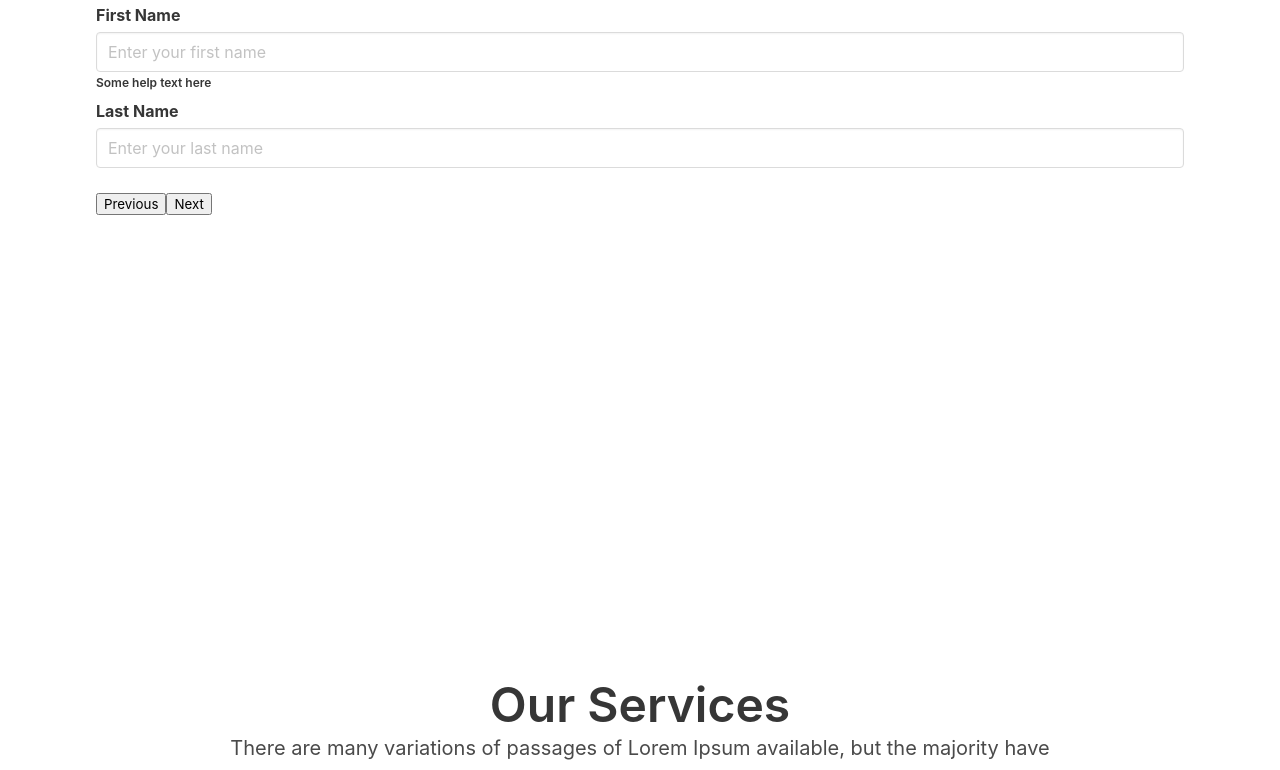
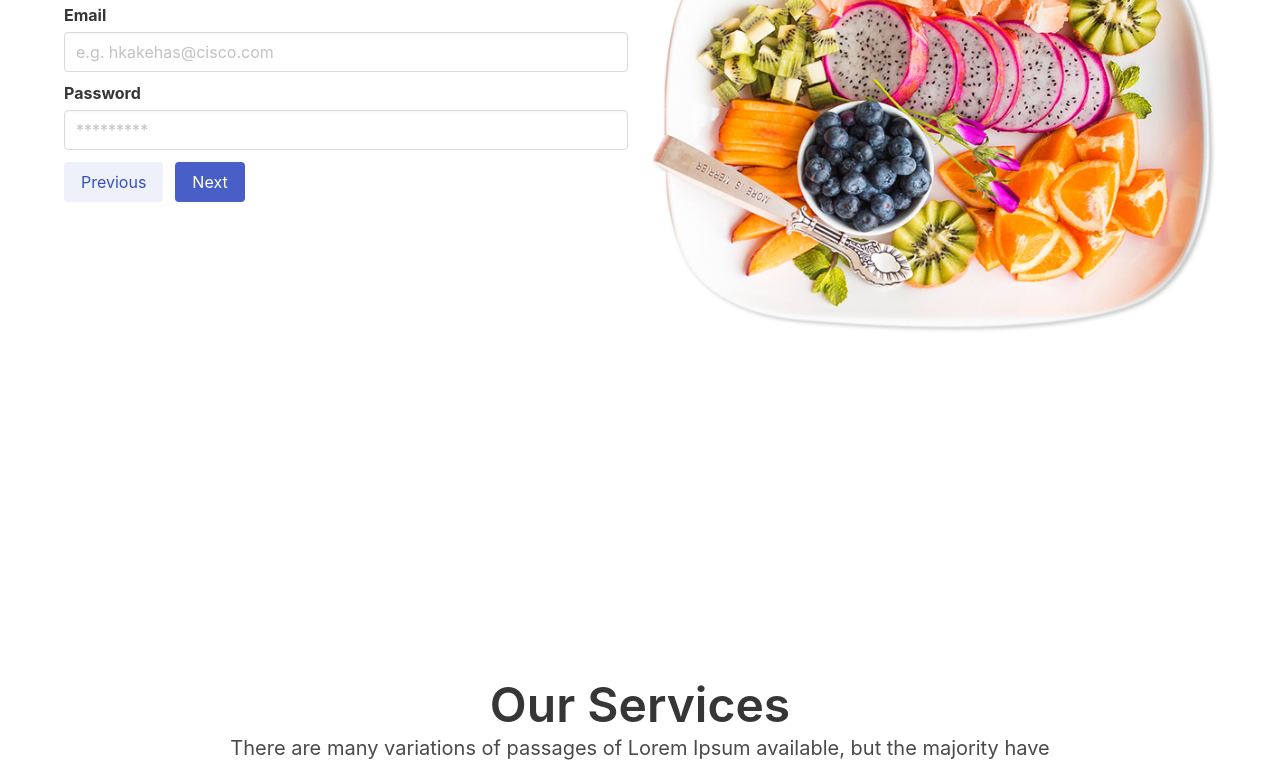
Before and after one commit to 7100SW/tutorial-my-gatsby-site, a Gatsby site: page /brokers/signup in a window 1280 px wide. Shown: the part 229-999 px from the top of the page. Built offline with nearby package versions, Linux system fonts and the light colour scheme; Gatsby itself is replaced by a stand-in of ours.

Commit message:
Implement Wizard Component

```diff
--- a/package.json
+++ b/package.json
@@ -31,6 +31,7 @@
     "react-helmet": "^6.1.0",
     "react-hook-form": "^7.28.1",
     "react-icons": "^4.3.1",
+    "react-router-dom": "6",
     "sass": "^1.49.9"
   },
   "devDependencies": {
--- /dev/null
+++ b/src/features/brokers/FormSteps.tsx
@@ -0,0 +1,34 @@
+import React from "react";
+import { PersonalDetails } from "./PersonalDetails";
+import { UserDetails } from "./UserDetails";
+
+const FormSteps = (
+  step: number,
+  setStep: (set: number) => void,
+  data: Record<string, any>,
+  setData: (data: Record<string, any>) => void
+) => [
+  {
+    title: "Personal Details",
+    content: (
+      <PersonalDetails
+        step={step}
+        setStep={setStep}
+        data={data}
+        setData={setData}
+      />
+    ),
+  },
+  {
+    title: "User Details",
+    content: (
+      <UserDetails
+        step={step}
+        setStep={setStep}
+        data={data}
+        setData={setData}
+      />
+    ),
+  },
+];
+export default FormSteps;
--- a/src/features/brokers/PersonalDetails.tsx
+++ b/src/features/brokers/PersonalDetails.tsx
@@ -1,16 +1,23 @@
 import React from "react";
 
 export function PersonalDetails(props: {
-  prevStep: () => void;
-  handleChange: (input: any) => (e: { target: { value: any } }) => void;
-  nextStep: () => void;
-  values: {};
+  step: number;
+  setStep: (step: number) => void;
+  data: Record<string, any>;
+  setData: (data: Record<string, any>) => void;
 }) {
+  const { step, setStep, data, setData } = props;
+
+  const handleNext = (e) => {
+    e.preventDefault();
+    setStep(step + 1);
+  };
+
   return (
     <div className="container">
       <div className="columns is-5-tablet is-4-desktop is-3-widescreen">
         <div className="column">
-          <form>
+          <form onSubmit={handleNext}>
             <div className="field">
               <label className="label">Email</label>
               <div className="control">
@@ -23,6 +30,7 @@ export function PersonalDetails(props: {
                   {/*  <i className="fa fa-envelope"></i>*/}
                   {/*</span>*/}
                 </input>
+              </div>
             </div>
             <div className="field">
               <label className="label">Password</label>
@@ -39,6 +47,16 @@ export function PersonalDetails(props: {
                 </input>
               </div>
             </div>
+
+            <div className="field is-grouped">
+              <div className="control">
+                <button className="button is-link is-light">Previous</button>
+              </div>
+              <div className="control">
+                <button type="submit" className="button is-link">
+                  Next
+                </button>
+              </div>
             </div>
           </form>
         </div>
--- a/src/features/brokers/SignupWizard.tsx
+++ b/src/features/brokers/SignupWizard.tsx
@@ -1,54 +1,18 @@
-import React from "react";
+import React, { useReducer, useState } from "react";
 import useMergeState from "../../hooks/useMergeState";
 import { UserDetails } from "./UserDetails";
 import { PersonalDetails } from "./PersonalDetails";
 import { Confirmation } from "./Confirmation";
 import { Success } from "./Success";
+import FormSteps from "./FormSteps";
+import { DefaultFormData, FormDataReducer } from "./reducer";
 
 const SignupWizard = () => {
-  const [data, setData] = useMergeState({ step: 1 });
+  let [step, setStep] = useState(0);
+  const [user, setUser] = useReducer(FormDataReducer, DefaultFormData);
+  let steps = FormSteps(step, setStep, user, setUser);
 
-  const goBack = () => {
-    const { step } = data;
-    setData({ step: step - 1 });
-  };
-
-  const goNext = () => {
-    const { step } = data;
-    setData({ step: step + 1 });
-  };
-
-  const handleChange = (input: any) => (e: { target: { value: any } }) => {
-    setData({ [input]: e.target.value });
-  };
-
-  const { step } = data;
-
-  switch (step) {
-    case 1:
-      return (
-        <UserDetails
-          nextStep={goNext}
-          handleChange={handleChange}
-          values={data}
-        />
-      );
-    case 2:
-      return (
-        <PersonalDetails
-          prevStep={goBack}
-          nextStep={goNext}
-          handleChange={handleChange}
-          values={data}
-        />
-      );
-    case 3:
-      return <Confirmation prevStep={goBack} nextStep={goNext} values={data} />;
-    case 4:
-      return <Success />;
-    default:
-    // do nothing
-  }
+  return <div>{steps[`${step}`].content}</div>;
 };
 
 export default SignupWizard;
--- a/src/features/brokers/UserDetails.tsx
+++ b/src/features/brokers/UserDetails.tsx
@@ -7,27 +7,33 @@ type UserDetailsModel = {
 };
 
 export function UserDetails(props: {
-  handleSubmit: (input: any) => (e: { target: { value: any } }) => void;
-  nextStep: () => void;
-  prevStep: () => void;
-  values: {};
+  step: number;
+  setStep: (step: number) => void;
+  data: Record<string, any>;
+  setData: (data: Record<string, any>) => void;
 }) {
+  const { step, setStep, data, setData } = props;
+
   const {
     register,
     handleSubmit,
     watch,
     formState: { errors },
   } = useForm<UserDetailsModel>();
-  const onSubmit: SubmitHandler<UserDetailsModel> = (data) => console.log(data);
+
+  const onSubmit: SubmitHandler<UserDetailsModel> = (data) => {
+    console.log(data);
+    setStep(step + 1);
+  };
 
   const Continue = (e) => {
     e.preventDefault();
-    props.nextStep();
+    setStep(step + 1);
   };
 
   const Previous = (e) => {
     e.preventDefault();
-    props.prevStep();
+    setStep(step - 1);
   };
 
   return (
@@ -58,13 +64,15 @@ export function UserDetails(props: {
           </div>
         </div>
 
-        <div className={"field"}>
-          <button type="submit" onClick={Previous}>
-            Previous
-          </button>
-          <button type="submit" onClick={Continue}>
-            Next
-          </button>
+        <div className="field is-grouped">
+          <div className="control">
+            <button className="button is-link is-light">Previous</button>
+          </div>
+          <div className="control">
+            <button type="submit" className="button is-link">
+              Next
+            </button>
+          </div>
         </div>
       </form>
     </div>
--- /dev/null
+++ b/src/features/brokers/reducer.ts
@@ -0,0 +1,34 @@
+export const DefaultFormData = {
+  firstName: "",
+  lastName: "",
+  phoneNumber: "",
+  email: "",
+  nextOfKin: {
+    firstName: "",
+    lastName: "",
+    email: "",
+  },
+};
+
+export const FormDataReducer = (
+  data: Record<string, any>,
+  { type, payload }: Record<string, any>
+) => {
+  switch (type) {
+    case "UPDATE_PERSONAL_INFO":
+      return {
+        ...data,
+        ...payload,
+      };
+    case "UPDATE_NEXTOFKIN_INFO":
+      return {
+        ...data,
+        nextOfKin: {
+          ...data.nextOfKin,
+          ...payload,
+        },
+      };
+    default:
+      return data;
+  }
+};
--- a/src/pages/brokers/signup.js
+++ b/src/pages/brokers/signup.js
@@ -1,6 +1,7 @@
 import * as React from "react";
 import Layout from "../../components/Layout";
 import SignupWizard from "../../features/brokers/SignupWizard";
+import SlideImage from "../../assets/images/food-plate.png";
 
 const SignupPage = () => {
   return (
@@ -14,9 +15,14 @@ const SignupPage = () => {
           >
             <div className="item-1">
               <div className="columns">
-                <div className="column">
-                  <h2 className="title is-1">The Vegetable Shop</h2>
+                <div className="column is-half">
+                  <h2 className="title is-1">Stop! Survey Surprise</h2>
                   <SignupWizard></SignupWizard>
+                </div>
+                <div className="column is-half">
+                  <figure className="image is is-covered">
+                    <img src={SlideImage} alt="" />
+                  </figure>
                 </div>
               </div>
             </div>
```
Also changed, not shown: 1 other file. Lines whose indentation alone changed are shown as unchanged.
